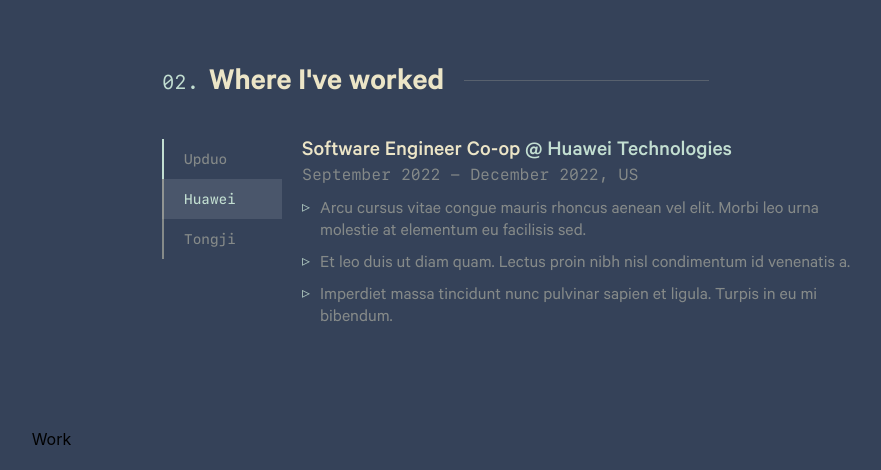
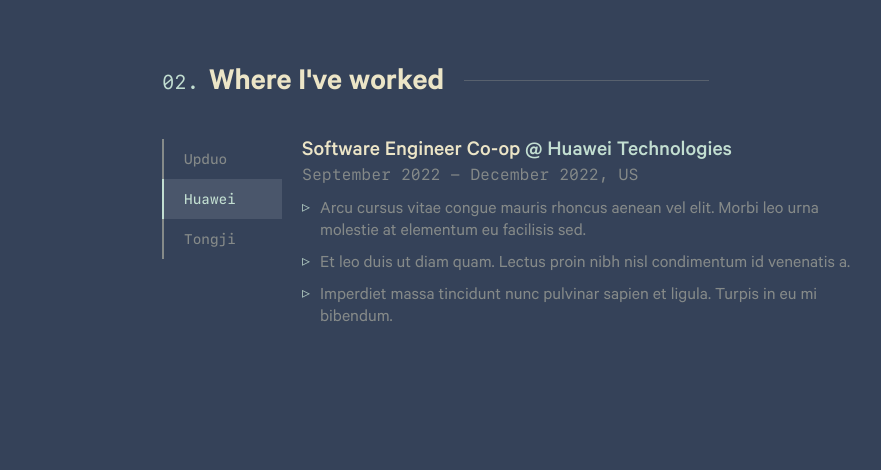
Before and after one commit to yijing-wu/personal-website-v2, a React (Create React App) app: page / in a window 1280 px wide. Shown: the part 1617-2087 px from the top of the page, without its empty margins (128-1009 px from the left). Built offline with nearby package versions, Linux system fonts and the light colour scheme.

Commit message:
Selected animation in work page

```diff
--- a/src/App.css
+++ b/src/App.css
@@ -67,6 +67,10 @@
 }
 
 /* Experience */
+#experience .selectedBar {
+  transition: linear 0.3s;
+}
+
 #experience .duty:before {
   content: "▹";
   line-height: 15px;
--- a/src/components/Experience.tsx
+++ b/src/components/Experience.tsx
@@ -61,6 +61,7 @@
       <div
         style={{
           width: 700,
+          minHeight: 350,
           margin: "auto",
         }}
       >
@@ -70,12 +71,14 @@
           style={{ marginBottom: 40 }}
         />
         <div style={{ display: "flex", flexDirection: "row" }}>
-          <div>
+          <div style={{ position: "relative" }}>
             <div
+              className="selectedBar"
               style={{
                 position: "absolute",
                 width: 2,
                 height: 40,
+                top: 40 * selected,
                 backgroundColor: myMintGreen,
               }}
             />
```
